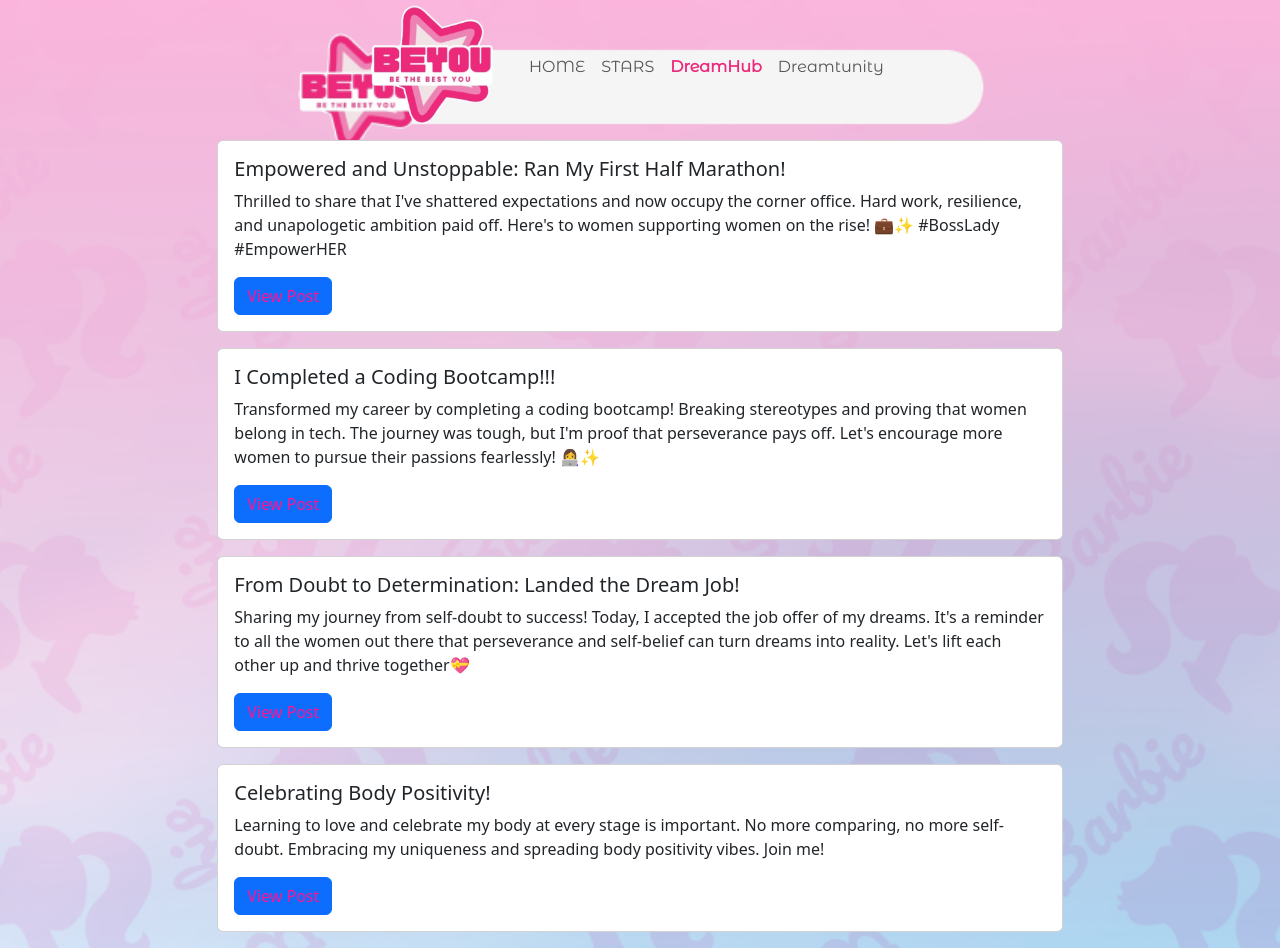
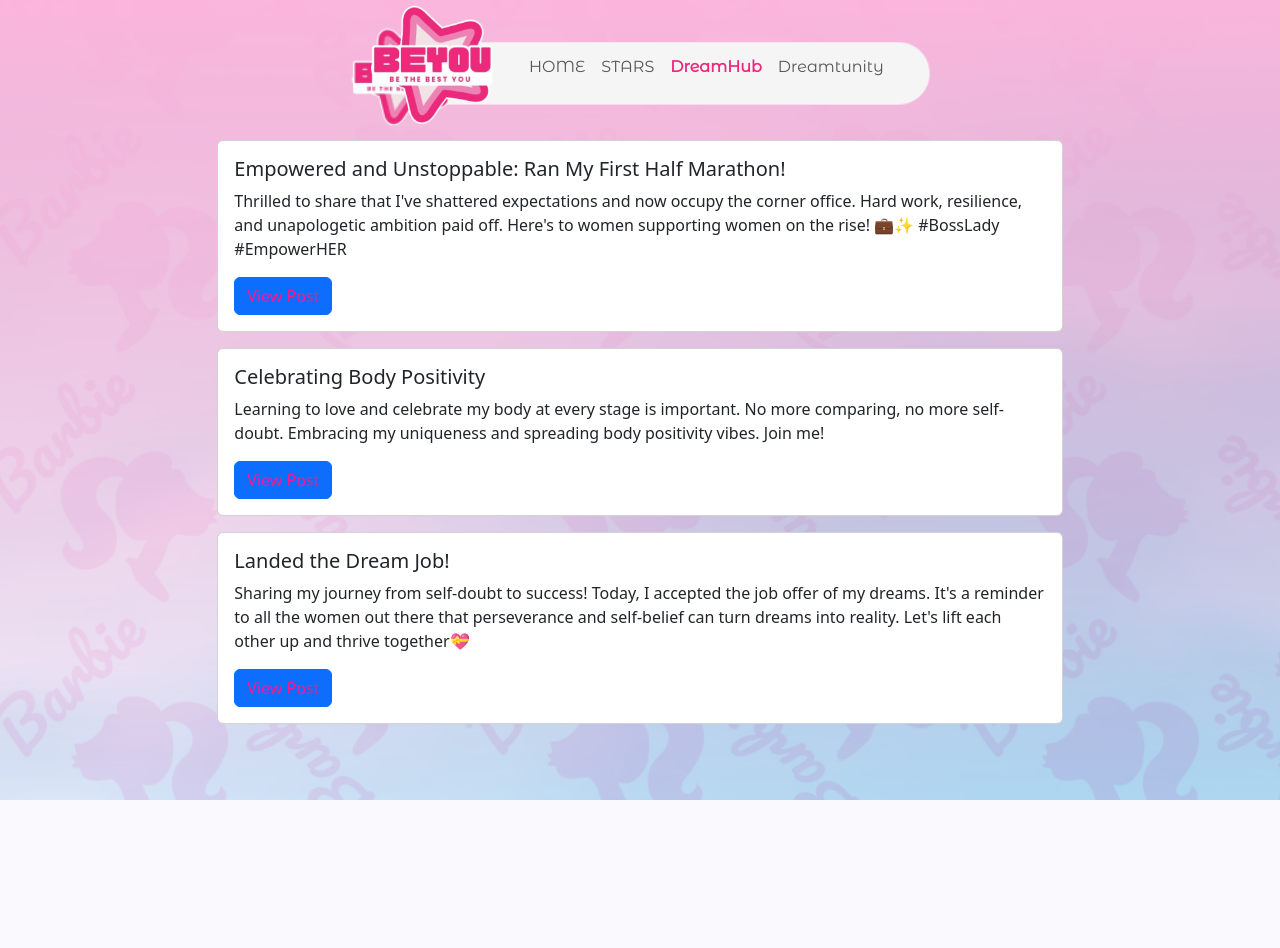
Before and after one commit to Regina11239/WicsHack, a Flask app: page /forum in a window 1280 px wide. After the commit the page ends 800 px from the top, so only its background shows below. Run offline with Flask 3, Linux system fonts and the light colour scheme.

Commit message:
finishing

```diff
--- a/templates/forum.html
+++ b/templates/forum.html
@@ -70,32 +70,26 @@
 
         <!-- Topic 2 -->
         <div class="card mb-3">
-          <div class="card-body">
-            <h5 class="card-title">I Completed a Coding Bootcamp!!!</h5>
-            <p class="card-text">Transformed my career by completing a coding bootcamp! Breaking stereotypes and proving that women belong in tech. The journey was tough, but I'm proof that perseverance pays off. Let's encourage more women to pursue their passions fearlessly! 👩‍💻✨</p>
-            <a href="#" class="btn btn-primary"style = "color:deeppink">View Post</a>
+            <div class="card-body">
+              <h5 class="card-title">Celebrating Body Positivity</h5>
+              <p class="card-text">Learning to love and celebrate my body at every stage is important. No more comparing, no more self-doubt. Embracing my uniqueness and spreading body positivity vibes. Join me! </p>
+              <a href="#" class="btn btn-primary"style = "color:deeppink">View Post</a>
+            </div>
           </div>
-        </div>
 
         <div class="card mb-3">
             <div class="card-body">
-              <h5 class="card-title">From Doubt to Determination: Landed the Dream Job!</h5>
+              <h5 class="card-title"> Landed the Dream Job!</h5>
               <p class="card-text">Sharing my journey from self-doubt to success! Today, I accepted the job offer of my dreams. It's a reminder to all the women out there that perseverance and self-belief can turn dreams into reality. Let's lift each other up and thrive together💝</p>
               <a href="#" class="btn btn-primary"style = "color:deeppink">View Post</a>
             </div>
           </div>
 
-          <div class="card mb-3">
-            <div class="card-body">
-              <h5 class="card-title">Celebrating Body Positivity!</h5>
-              <p class="card-text">Learning to love and celebrate my body at every stage is important. No more comparing, no more self-doubt. Embracing my uniqueness and spreading body positivity vibes. Join me! </p>
-              <a href="#" class="btn btn-primary"style = "color:deeppink">View Post</a>
-            </div>
-          </div>
+
 
       </div>
     </div>
-  </div>
+
 
 </body>
 </html>
```
